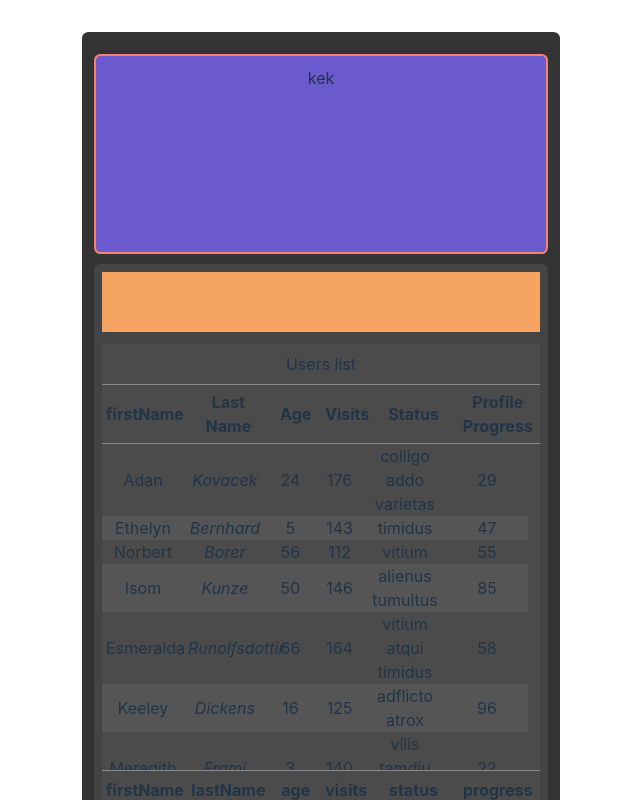
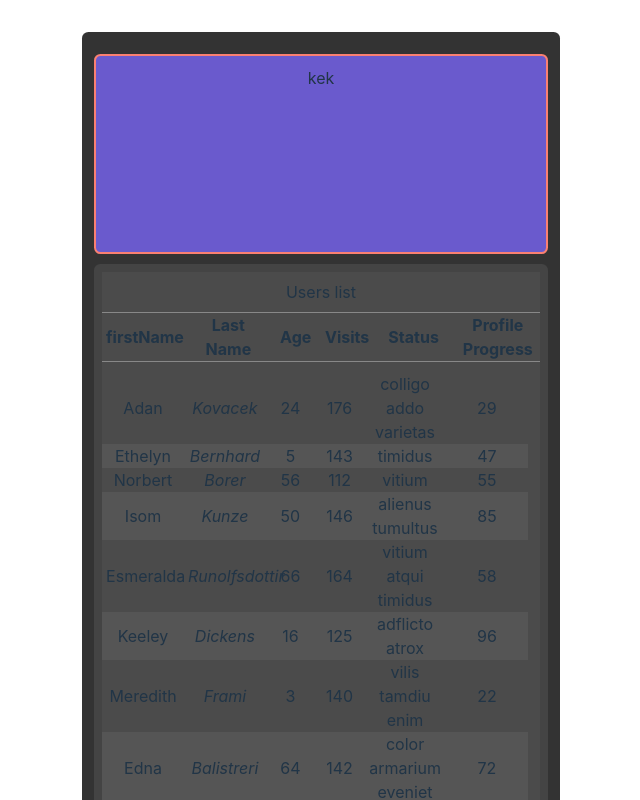
Before and after one commit to aslambeq/table-tbody-scroll, a React (Vite) app: page / in a window 1280 px wide. Shown: the top 800 px of the page, without its empty margins (319-959 px from the left). Built offline with nearby package versions, Linux system fonts and the light colour scheme.

Commit message:
fix: validateDOMNesting

```diff
--- a/src/examples/Table-3/Table3.css
+++ b/src/examples/Table-3/Table3.css
@@ -11,6 +11,12 @@
   --table-head__height: 60px;
   --table-footer__height: 40px;
   --table-title__height: 40px;
+}
+
+.table3 table {
+  width: 100%;
+  table-layout: auto;
+  border-collapse: collapse;
 }
 
 .table3 .table-title {
--- a/src/examples/Table-3/Table3.jsx
+++ b/src/examples/Table-3/Table3.jsx
@@ -3,68 +3,71 @@ import {
   createColumnHelper,
   flexRender,
   getCoreRowModel,
-  useReactTable
-} from '@tanstack/react-table'
-import { useReducer, useState } from 'react'
-import useFakeData from './useFakeData'
-import './Table3.css'
+  useReactTable,
+} from "@tanstack/react-table";
+import { useReducer, useState } from "react";
+import useFakeData from "./useFakeData";
+import "./Table3.css";
 
-const columnHelper = createColumnHelper()
+const columnHelper = createColumnHelper();
 
 const columns = [
-  columnHelper.accessor('firstName', {
-    width: '100%',
+  columnHelper.accessor("firstName", {
+    width: "100%",
     cell: (info) => info.getValue(),
     footer: (info) => {
-      return info.column.id
-    }
+      return info.column.id;
+    },
   }),
   columnHelper.accessor((row) => row.lastName, {
     // width: '100%',
-    id: 'lastName',
+    id: "lastName",
     cell: (info) => <i>{info.getValue()}</i>,
     header: () => <span>Last Name</span>,
-    footer: (info) => info.column.id
+    footer: (info) => info.column.id,
   }),
-  columnHelper.accessor('age', {
-    width: '60%',
-    header: () => 'Age',
+  columnHelper.accessor("age", {
+    width: "60%",
+    header: () => "Age",
     cell: (info) => info.renderValue(),
-    footer: (info) => info.column.id
+    footer: (info) => info.column.id,
   }),
-  columnHelper.accessor('visits', {
-    width: '60%',
+  columnHelper.accessor("visits", {
+    width: "60%",
     header: () => <span>Visits</span>,
-    footer: (info) => info.column.id
+    footer: (info) => info.column.id,
   }),
-  columnHelper.accessor('status', {
+  columnHelper.accessor("status", {
     // width: '100%',
-    header: 'Status',
-    footer: (info) => info.column.id
+    header: "Status",
+    footer: (info) => info.column.id,
   }),
-  columnHelper.accessor('progress', {
+  columnHelper.accessor("progress", {
     // width: '100%',
-    header: 'Profile Progress',
-    footer: (info) => info.column.id
-  })
-]
+    header: "Profile Progress",
+    footer: (info) => info.column.id,
+  }),
+];
 
 const Table3 = () => {
-  const { users } = useFakeData()
-  const [data, setData] = useState(() => [...users])
+  const { users } = useFakeData();
+  const [data, setData] = useState(() => [...users]);
 
   const table = useReactTable({
     data,
     columns,
-    getCoreRowModel: getCoreRowModel()
-  })
+    getCoreRowModel: getCoreRowModel(),
+  });
 
   return (
-    <table className='table3'>
-      <div className='table-title'>
+    <div className="table3">
+      <div className="table-title">
+        <table>
           <caption>Users list</caption>
+        </table>
       </div>
-      <div className='table-head'>
+      <div className="table-head">
+        <table>
           <thead>
             {table.getHeaderGroups().map((headerGroup) => (
               <tr key={headerGroup.id}>
@@ -72,7 +75,7 @@ const Table3 = () => {
                   return (
                     <th
                       key={header.id}
-                    style={{ width: header.column.columnDef.width || '100%' }}
+                      style={{ width: header.column.columnDef.width || "100%" }}
                     >
                       {header.isPlaceholder
                         ? null
@@ -81,13 +84,15 @@ const Table3 = () => {
                             header.getContext()
                           )}
                     </th>
-                )
+                  );
                 })}
               </tr>
             ))}
           </thead>
+        </table>
       </div>
-      <div className='table-body'>
+      <div className="table-body">
+        <table>
           <tbody>
             {table.getRowModel().rows.map((row) => (
               <tr key={row.id}>
@@ -96,18 +101,20 @@ const Table3 = () => {
                     <td
                       key={cell.id}
                       style={{
-                      width: cell.column.columnDef.width || '100%'
+                        width: cell.column.columnDef.width || "100%",
                       }}
                     >
                       {flexRender(cell.column.columnDef.cell, cell.getContext())}
                     </td>
-                )
+                  );
                 })}
               </tr>
             ))}
           </tbody>
+        </table>
       </div>
-      <div className='table-footer'>
+      <div className="table-footer">
+        <table>
           <tfoot>
             {table.getFooterGroups().map((footerGroup) => (
               <tr key={footerGroup.id}>
@@ -115,7 +122,7 @@ const Table3 = () => {
                   <th
                     key={header.id}
                     style={{
-                    width: header.column.columnDef.width || '100%'
+                      width: header.column.columnDef.width || "100%",
                     }}
                   >
                     {header.isPlaceholder
@@ -129,9 +136,10 @@ const Table3 = () => {
               </tr>
             ))}
           </tfoot>
+        </table>
       </div>
-    </table>
-  )
-}
+    </div>
+  );
+};
 
-export default Table3
+export default Table3;
```
Also changed, not shown: .codesandbox/tasks.json (added). Lines whose indentation alone changed are shown as unchanged.
